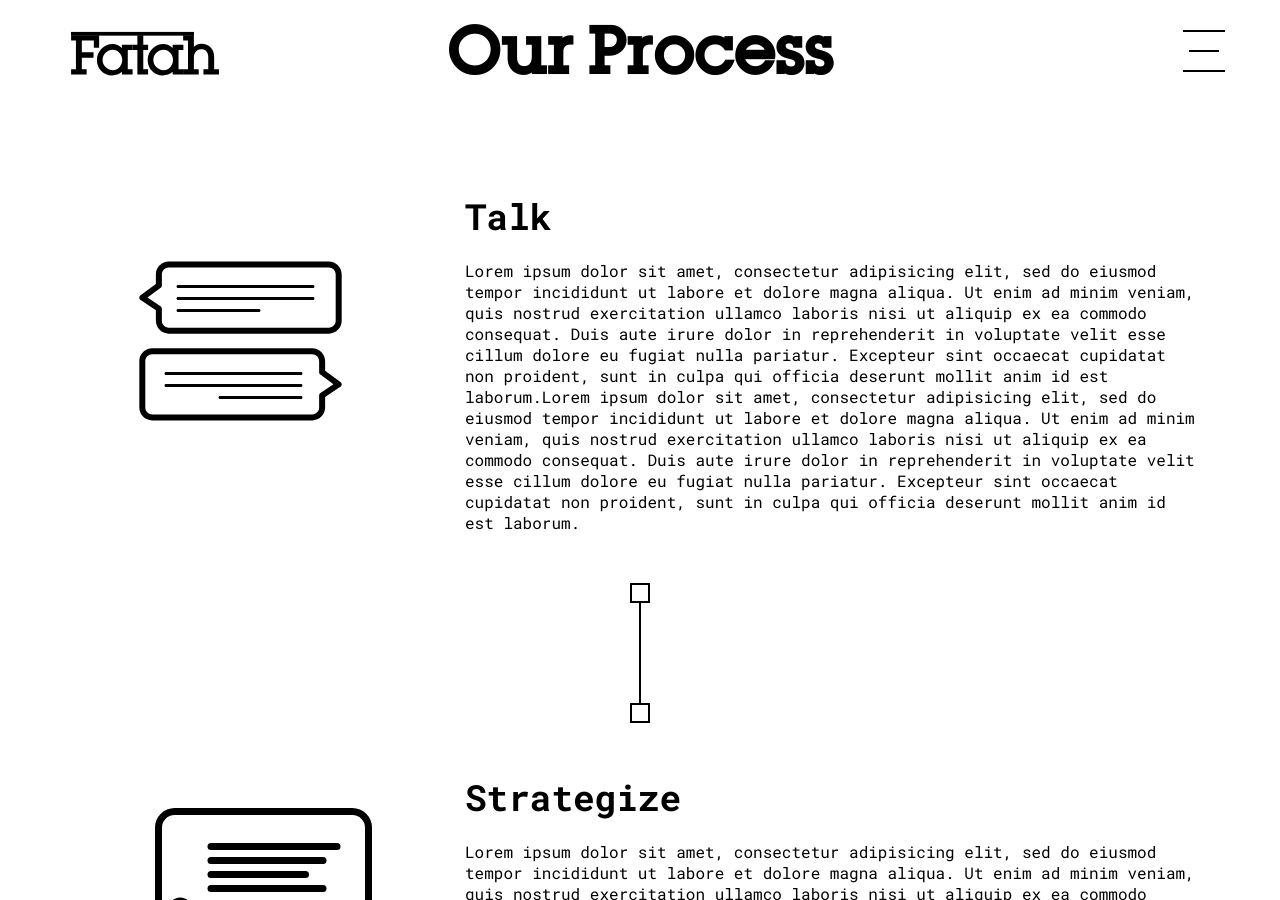
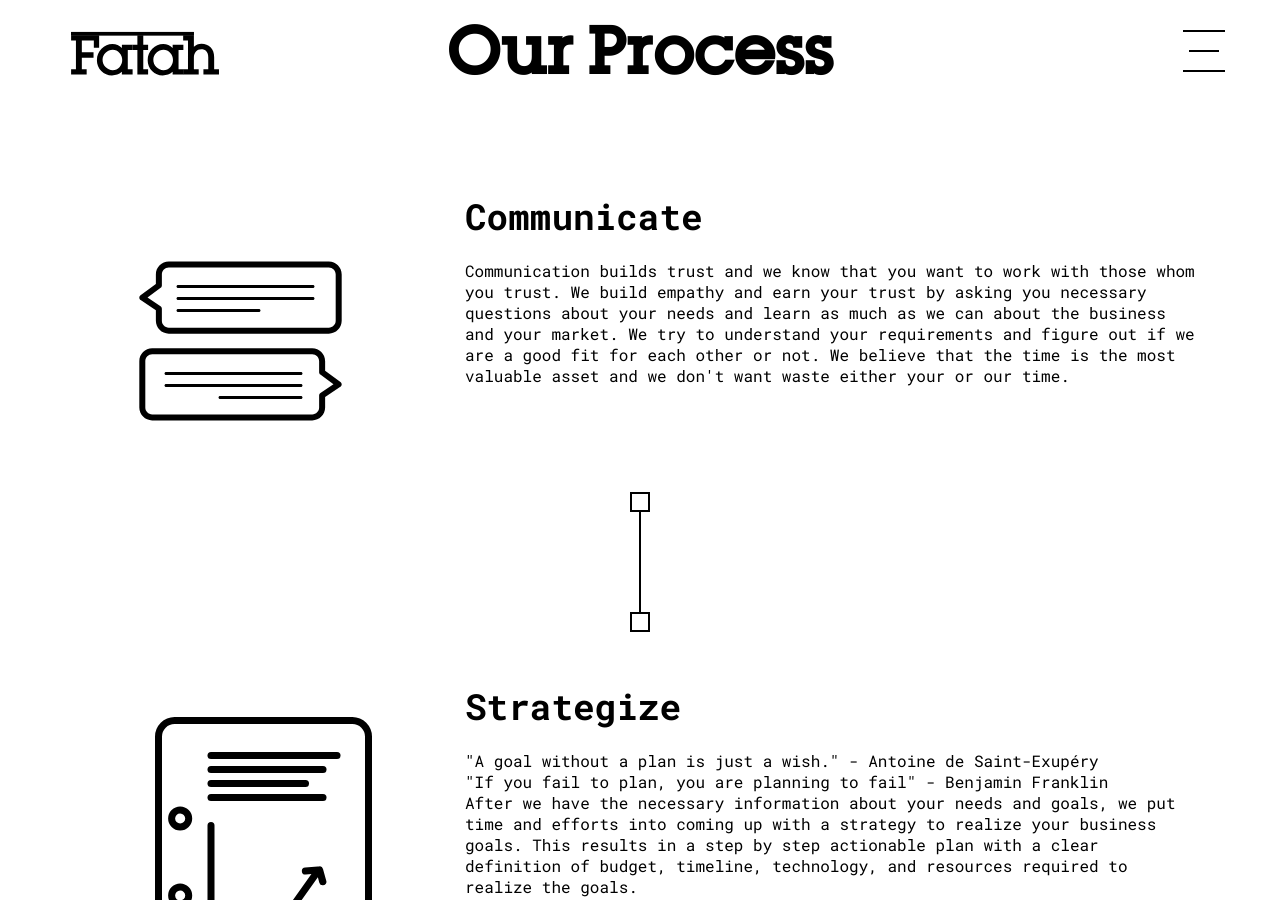
Before and after one commit to fatahco/fatahco.github.io, a Jekyll site: the page built from process.html, in a window 1280 px wide and 900 px high, scrolled down 281 px. Built offline with Jekyll 4.4.1, drawn with Linux system fonts in a browser that asks for light colours; nearby versions of some CDN libraries; some of the changed text lies outside the part shown.

Commit message:
Add process content

```diff
--- a/process.html
+++ b/process.html
@@ -23,10 +23,13 @@ permalink: /process/
       <div class="col-sm-8">
         <div class="process_details">
           <div class="title">
-            <h2>Talk</h2>
+            <h2>Communicate</h2>
           </div>
           <div class="info">
-            <p>Lorem ipsum dolor sit amet, consectetur adipisicing elit, sed do eiusmod tempor incididunt ut labore et dolore magna aliqua. Ut enim ad minim veniam, quis nostrud exercitation ullamco laboris nisi ut aliquip ex ea commodo consequat. Duis aute irure dolor in reprehenderit in voluptate velit esse cillum dolore eu fugiat nulla pariatur. Excepteur sint occaecat cupidatat non proident, sunt in culpa qui officia deserunt mollit anim id est laborum.Lorem ipsum dolor sit amet, consectetur adipisicing elit, sed do eiusmod tempor incididunt ut labore et dolore magna aliqua. Ut enim ad minim veniam, quis nostrud exercitation ullamco laboris nisi ut aliquip ex ea commodo consequat. Duis aute irure dolor in reprehenderit in voluptate velit esse cillum dolore eu fugiat nulla pariatur. Excepteur sint occaecat cupidatat non proident, sunt in culpa qui officia deserunt mollit anim id est laborum.</p>
+            <p>
+              Communication builds trust and we know that you want to work with those whom you trust.
+              We build empathy and earn your trust by asking you necessary questions about your needs and learn as much as we can about the business and your market. We try to understand your requirements and figure out if we are a good fit for each other or not. We believe that the time is the most valuable asset and we don't want waste either your or our time.
+            </p>
           </div>
         </div>
       </div>
@@ -51,7 +54,11 @@ permalink: /process/
             <h2>Strategize</h2>
           </div>
           <div class="info">
-            <p>Lorem ipsum dolor sit amet, consectetur adipisicing elit, sed do eiusmod tempor incididunt ut labore et dolore magna aliqua. Ut enim ad minim veniam, quis nostrud exercitation ullamco laboris nisi ut aliquip ex ea commodo consequat. Duis aute irure dolor in reprehenderit in voluptate velit esse cillum dolore eu fugiat nulla pariatur. Excepteur sint occaecat cupidatat non proident, sunt in culpa qui officia deserunt mollit anim id est laborum.Lorem ipsum dolor sit amet, consectetur adipisicing elit, sed do eiusmod tempor incididunt ut labore et dolore magna aliqua. Ut enim ad minim veniam, quis nostrud exercitation ullamco laboris nisi ut aliquip ex ea commodo consequat. Duis aute irure dolor in reprehenderit in voluptate velit esse cillum dolore eu fugiat nulla pariatur. Excepteur sint occaecat cupidatat non proident, sunt in culpa qui officia deserunt mollit anim id est laborum.</p>
+            <p>
+              "A goal without a plan is just a wish." - Antoine de Saint-Exupéry <br>
+              "If you fail to plan, you are planning to fail" - Benjamin Franklin <br>
+              After we have the necessary information about your needs and goals, we put time and efforts into coming up with a strategy to realize your business goals. This results in a step by step actionable plan with a clear definition of budget, timeline, technology, and resources required to realize the goals.
+            </p>
           </div>
         </div>
       </div>
@@ -74,7 +81,11 @@ permalink: /process/
             <h2>Build Test Deploy</h2>
           </div>
           <div class="info">
-            <p>Lorem ipsum dolor sit amet, consectetur adipisicing elit, sed do eiusmod tempor incididunt ut labore et dolore magna aliqua. Ut enim ad minim veniam, quis nostrud exercitation ullamco laboris nisi ut aliquip ex ea commodo consequat. Duis aute irure dolor in reprehenderit in voluptate velit esse cillum dolore eu fugiat nulla pariatur. Excepteur sint occaecat cupidatat non proident, sunt in culpa qui officia deserunt mollit anim id est laborum.Lorem ipsum dolor sit amet, consectetur adipisicing elit, sed do eiusmod tempor incididunt ut labore et dolore magna aliqua. Ut enim ad minim veniam, quis nostrud exercitation ullamco laboris nisi ut aliquip ex ea commodo consequat. Duis aute irure dolor in reprehenderit in voluptate velit esse cillum dolore eu fugiat nulla pariatur. Excepteur sint occaecat cupidatat non proident, sunt in culpa qui officia deserunt mollit anim id est laborum.</p>
+            <p>
+              In order to realize the goals of your business, we need to build that unique solution, be it social media content or a website or a mobile app.<br>
+              We test the product thoroughly to make sure that the product is working as expected. <br>
+              We deploy the product/strategy and make it available to your audience.
+            </p>
           </div>
         </div>
       </div>
@@ -97,7 +108,9 @@ permalink: /process/
             <h2>Track and Evaluate</h2>
           </div>
           <div class="info">
-            <p>Lorem ipsum dolor sit amet, consectetur adipisicing elit, sed do eiusmod tempor incididunt ut labore et dolore magna aliqua. Ut enim ad minim veniam, quis nostrud exercitation ullamco laboris nisi ut aliquip ex ea commodo consequat. Duis aute irure dolor in reprehenderit in voluptate velit esse cillum dolore eu fugiat nulla pariatur. Excepteur sint occaecat cupidatat non proident, sunt in culpa qui officia deserunt mollit anim id est laborum.Lorem ipsum dolor sit amet, consectetur adipisicing elit, sed do eiusmod tempor incididunt ut labore et dolore magna aliqua. Ut enim ad minim veniam, quis nostrud exercitation ullamco laboris nisi ut aliquip ex ea commodo consequat. Duis aute irure dolor in reprehenderit in voluptate velit esse cillum dolore eu fugiat nulla pariatur. Excepteur sint occaecat cupidatat non proident, sunt in culpa qui officia deserunt mollit anim id est laborum.</p>
+            <p>
+              It's not done after the deployment, we need to track the progress and evaluate the strategy in order to scale the business faster and provide better quality service. We track what's going on and take necessary steps to improvise. We don't stop till you achieve Your Digital Victory.
+            </p>
           </div>
         </div>
       </div>
```
